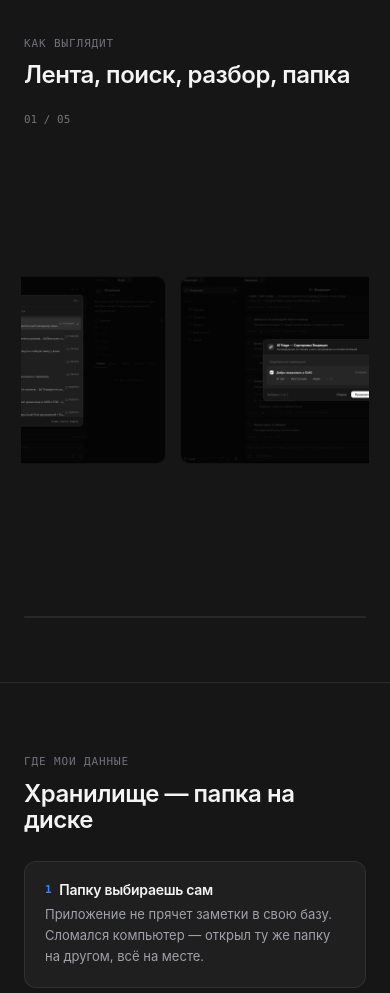
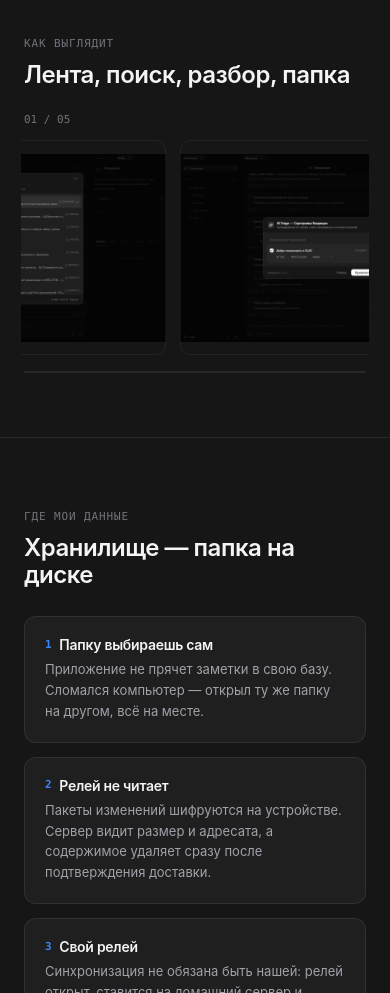
Before and after one commit to wssdozh/slag-site, an Astro site: page / in a window 390 px wide. Shown: the part 3040-4033 px from the top of the page. Built offline with nearby package versions, Linux system fonts and the light colour scheme; Astro itself is replaced by a stand-in of ours.

Commit message:
fix(site): one height for the whole strip
The phone was 694px tall against 388px landscape slides, so the row looked like a tower next to
tiles. Every slide now takes the same height (clamp(200px, 55vw, 388px), which follows the 16:10
of a landscape shot), and the phone's column is exactly as wide as a phone at that height —
860/1864 of the same slide height — so it has no dead margin and nothing is cropped.

```diff
--- a/src/styles/site.css
+++ b/src/styles/site.css
@@ -544,8 +544,12 @@ p {
    go. `scroll-behavior` stays `auto` — the drift writes scrollLeft every frame, and a smooth
    behaviour on the container would turn each of those writes into its own little animation. */
 .carousel__track {
-  display: flex;
-  align-items: center;
+  /* One height for every slide. It follows the landscape shot's 16:10 at the width the rail
+     gives it, so nothing is letterboxed, and the phone — narrow by nature — ends up exactly as
+     tall as the rest instead of standing head and shoulders above them. */
+  --slide-h: clamp(200px, 55vw, 388px);
+  display: flex;
+  align-items: start;
   gap: 14px;
   overflow-x: auto;
   overscroll-behavior-x: contain;
@@ -569,21 +573,19 @@ p {
   display: flex;
   flex-direction: column;
   width: min(620px, 92%);
+  height: var(--slide-h, 388px);
   margin: 0;
 }
 
-/* The phone: a narrow column, its own proportions, nothing cut. It sets the height of the strip,
-   and that is fine — it is a phone. */
+/* The phone's column is exactly as wide as a phone at that height — 860 / 1864 is the shot's own
+   ratio — so its slide has no empty margin around the device. */
 .shot--phone {
-  width: min(260px, 38%);
+  width: calc(var(--slide-h, 388px) * 0.4614);
 }
 
 @media (max-width: 719px) {
   .shot {
     width: 88%;
-  }
-  .shot--phone {
-    width: 62%;
   }
 }
 
@@ -598,11 +600,12 @@ p {
   flex: 1 1 auto;
 }
 
-/* Whole picture, always: a 1280×800 shot at its own ratio, the phone at its own. Nothing is
-   cropped to make the rail tidy — a screenshot you cannot trust is worse than a ragged rail. */
+/* Whole picture, always: the slide has one height, and each shot fits inside it without being
+   cropped — a 1280×800 is exactly 16:10, the phone keeps its own shape. */
 .shot__open img {
   width: 100%;
-  height: auto;
+  height: 100%;
+  object-fit: contain;
   border-radius: 10px;
   outline: 1px solid rgba(255, 255, 255, 0.06);
   outline-offset: -1px;
```
